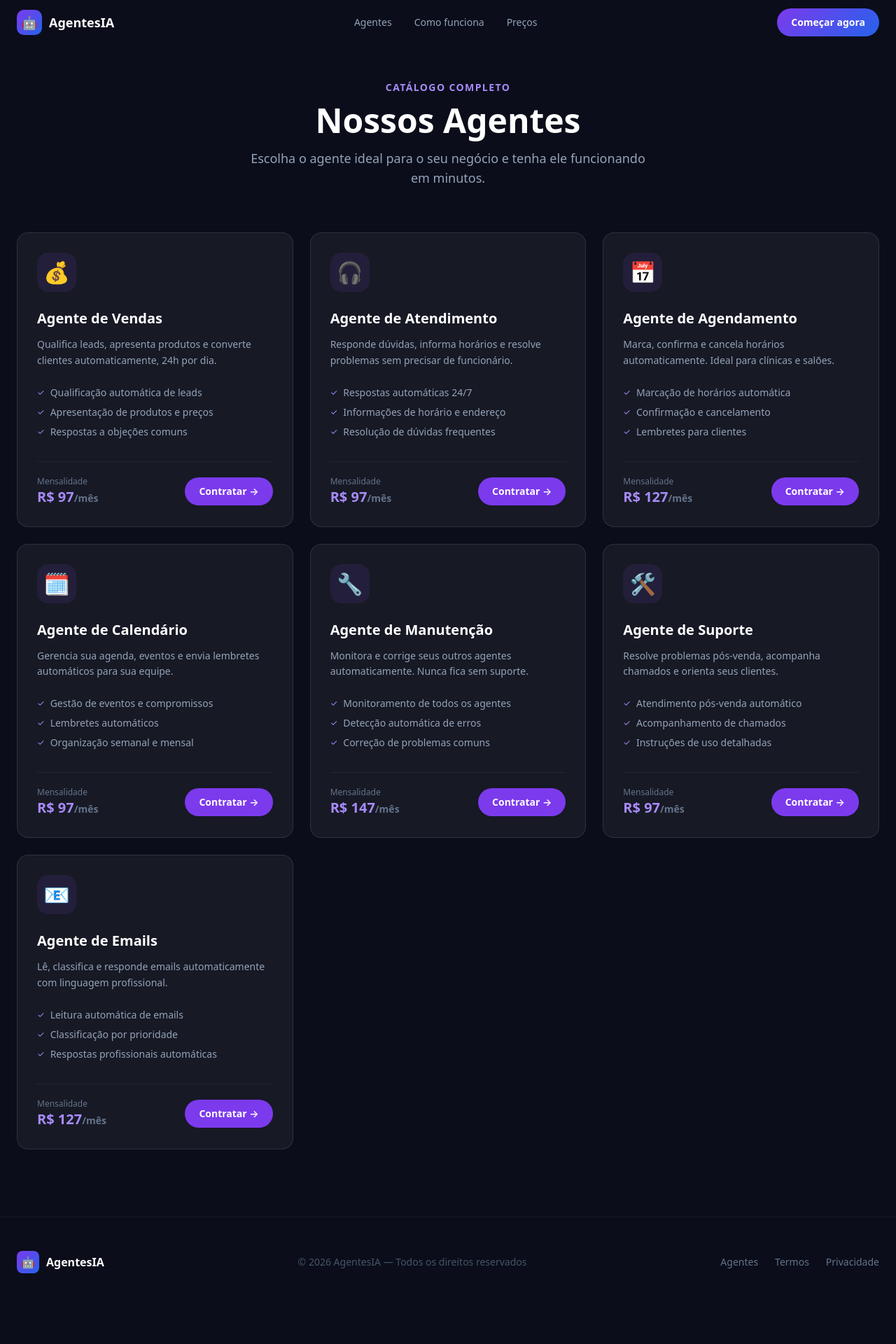
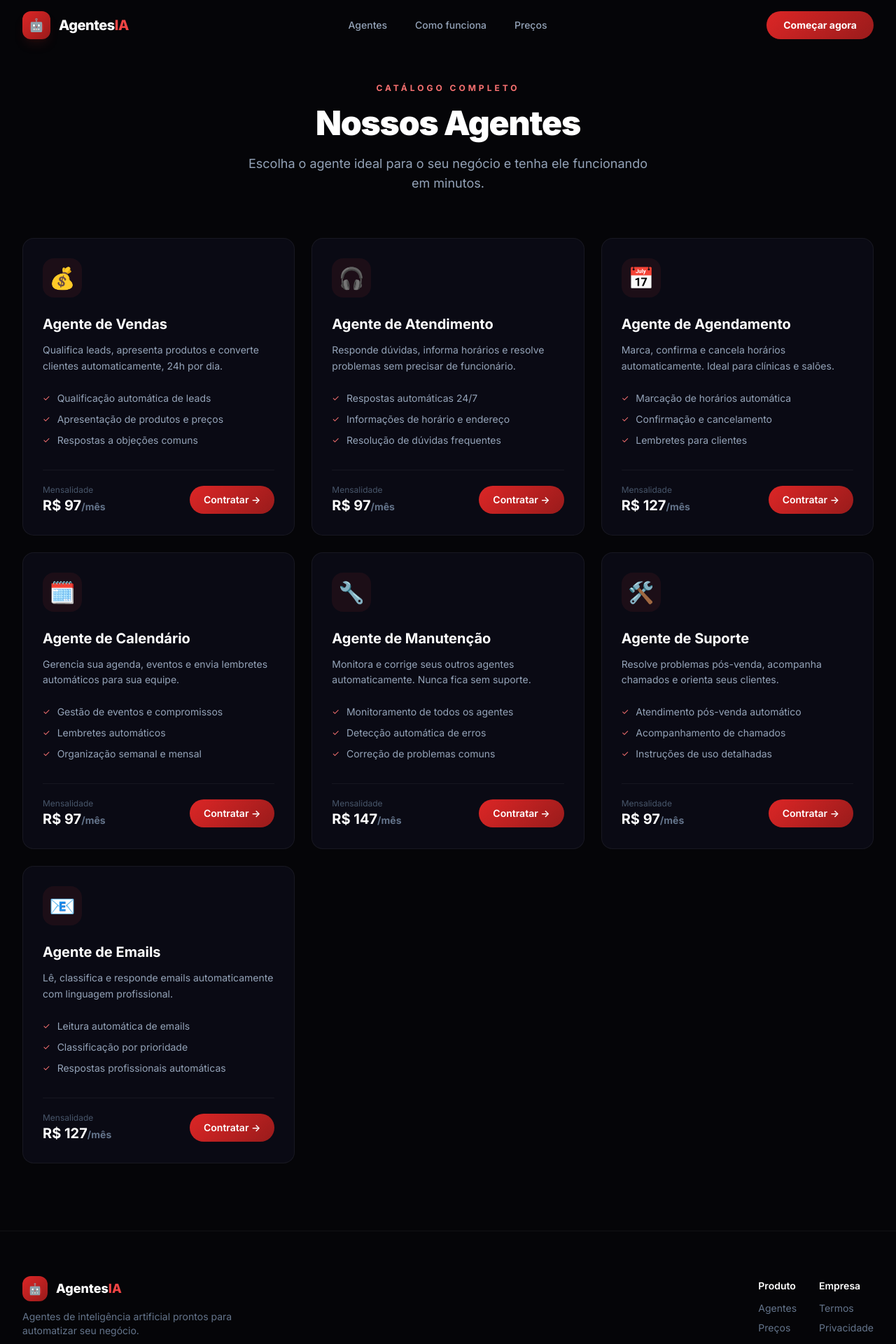
Before and after one commit to yannh933-a11y/Agentes-AI, a Next.js app in the folder frontend/: page /agentes in a window 1280 px wide. Shown: the top 1920 px of the page at 70% size. Before the commit the page ends 1867 px from the top, so only its background shows below. Built offline with nearby package versions, Linux system fonts and the light colour scheme.

Commit message:
design: redesign completo - nova paleta azul escuro/vermelho/preto/branco, todas as páginas responsivas, estilo inspirado Hostinger

```diff
--- a/frontend/src/app/agentes/page.js
+++ b/frontend/src/app/agentes/page.js
@@ -3,50 +3,50 @@ import { agentes } from '../../lib/agentes';
 
 export default function AgentesPage() {
   return (
-    <main className="pt-28 pb-24 px-6">
+    <main className="pt-28 pb-24 px-5 sm:px-8">
       <div className="max-w-7xl mx-auto">
 
         {/* Header */}
         <div className="text-center mb-16">
-          <span className="text-violet-400 text-sm font-semibold uppercase tracking-widest">Catálogo completo</span>
-          <h1 className="text-5xl font-bold text-white mt-3 mb-4">Nossos Agentes</h1>
-          <p className="text-slate-400 text-lg max-w-xl mx-auto">
+          <span className="text-red-400 text-xs font-bold uppercase tracking-[4px]">Catálogo completo</span>
+          <h1 className="text-4xl sm:text-5xl font-black text-white mt-4 mb-5 tracking-tight">Nossos Agentes</h1>
+          <p className="text-slate-400 text-base sm:text-lg max-w-xl mx-auto">
             Escolha o agente ideal para o seu negócio e tenha ele funcionando em minutos.
           </p>
         </div>
 
         {/* Grid */}
-        <div className="grid grid-cols-1 sm:grid-cols-2 lg:grid-cols-3 gap-6">
+        <div className="grid grid-cols-1 sm:grid-cols-2 lg:grid-cols-3 gap-5 sm:gap-6">
           {agentes.map((agente) => (
             <div
               key={agente.slug}
-              className="group bg-white/5 border border-white/10 rounded-2xl p-7 flex flex-col hover:border-violet-500/40 hover:bg-white/[0.08] transition"
+              className="card rounded-2xl p-7 flex flex-col group"
             >
-              <div className="w-14 h-14 bg-violet-500/10 rounded-2xl flex items-center justify-center text-3xl mb-6">
+              <div className="w-14 h-14 bg-red-500/[0.08] rounded-2xl flex items-center justify-center text-3xl mb-6">
                 {agente.emoji}
               </div>
-              <h2 className="text-white text-xl font-bold mb-3">{agente.nome}</h2>
+              <h2 className="text-white text-xl font-bold mb-3 group-hover:text-red-400 transition-colors">{agente.nome}</h2>
               <p className="text-slate-400 text-sm leading-relaxed flex-1 mb-6">{agente.descricao}</p>
 
-              <ul className="space-y-2 mb-8">
+              <ul className="space-y-2.5 mb-8">
                 {agente.funcionalidades.slice(0, 3).map((f) => (
-                  <li key={f} className="flex items-center gap-2 text-slate-400 text-sm">
-                    <span className="text-violet-400 text-xs">✓</span>
+                  <li key={f} className="flex items-center gap-2.5 text-slate-400 text-sm">
+                    <span className="text-red-400 text-xs">✓</span>
                     {f}
                   </li>
                 ))}
               </ul>
 
-              <div className="flex items-center justify-between mt-auto pt-5 border-t border-white/5">
+              <div className="flex items-center justify-between mt-auto pt-5 border-t border-white/[0.05]">
                 <div>
-                  <p className="text-slate-500 text-xs">Mensalidade</p>
-                  <p className="text-violet-400 font-bold text-xl">
+                  <p className="text-slate-600 text-xs">Mensalidade</p>
+                  <p className="text-white font-bold text-xl">
                     R$ {agente.preco}<span className="text-sm text-slate-500">/mês</span>
                   </p>
                 </div>
                 <Link
                   href={`/agentes/${agente.slug}`}
-                  className="bg-violet-600 hover:bg-violet-500 text-white font-semibold px-5 py-2.5 rounded-full text-sm transition"
+                  className="btn-primary font-semibold px-5 py-2.5 rounded-full text-sm no-underline"
                 >
                   Contratar →
                 </Link>
--- a/frontend/src/app/globals.css
+++ b/frontend/src/app/globals.css
@@ -2,7 +2,7 @@
 @tailwind components;
 @tailwind utilities;
 
-/* ─── Base ─── */
+/* ─── Reset ─── */
 * {
   box-sizing: border-box;
   margin: 0;
@@ -14,88 +14,111 @@ html {
 }
 
 body {
-  background-color: #0b0d1a;
+  background-color: #050508;
   color: #ffffff;
-  font-family: system-ui, -apple-system, 'Segoe UI', Roboto, sans-serif;
+  font-family: 'Inter', system-ui, -apple-system, 'Segoe UI', Roboto, sans-serif;
   -webkit-font-smoothing: antialiased;
   -moz-osx-font-smoothing: grayscale;
   overflow-x: hidden;
 }
 
-/* ─── Scrollbar sutil ─── */
-::-webkit-scrollbar {
-  width: 6px;
-}
-::-webkit-scrollbar-track {
-  background: #0b0d1a;
-}
-::-webkit-scrollbar-thumb {
-  background: #1e2035;
-  border-radius: 8px;
-}
-::-webkit-scrollbar-thumb:hover {
-  background: #2a2d4a;
-}
+/* ─── Scrollbar ─── */
+::-webkit-scrollbar { width: 5px; }
+::-webkit-scrollbar-track { background: #050508; }
+::-webkit-scrollbar-thumb { background: #1a1a2e; border-radius: 8px; }
+::-webkit-scrollbar-thumb:hover { background: #2a2a3e; }
 
 /* ─── Selection ─── */
 ::selection {
-  background: rgba(124, 58, 237, 0.3);
+  background: rgba(220, 38, 38, 0.35);
   color: #fff;
 }
 
-/* ─── Gradient text utility ─── */
-.text-gradient-purple {
-  background: linear-gradient(90deg, #a78bfa, #38bdf8);
+/* ─── Gradient text ─── */
+.text-gradient-main {
+  background: linear-gradient(135deg, #ff3333, #ffffff);
   -webkit-background-clip: text;
   -webkit-text-fill-color: transparent;
   background-clip: text;
 }
 
-/* ─── Button gradient ─── */
-.btn-gradient {
-  background: linear-gradient(135deg, #7c3aed, #2563eb);
+.text-gradient-red {
+  background: linear-gradient(90deg, #ef4444, #f87171);
+  -webkit-background-clip: text;
+  -webkit-text-fill-color: transparent;
+  background-clip: text;
+}
+
+/* ─── Button primary ─── */
+.btn-primary {
+  background: linear-gradient(135deg, #dc2626, #991b1b);
+  color: #fff;
   transition: all 0.3s ease;
 }
-.btn-gradient:hover {
-  opacity: 0.9;
-  transform: translateY(-1px);
-  box-shadow: 0 8px 30px rgba(124, 58, 237, 0.3);
+.btn-primary:hover {
+  background: linear-gradient(135deg, #ef4444, #b91c1c);
+  transform: translateY(-2px);
+  box-shadow: 0 8px 32px rgba(220, 38, 38, 0.35);
 }
 
-/* ─── Card base ─── */
-.card-dark {
-  background: #131629;
-  border: 1px solid rgba(255, 255, 255, 0.08);
+/* ─── Button secondary (outline) ─── */
+.btn-outline {
+  border: 1px solid rgba(255, 255, 255, 0.12);
+  color: #94a3b8;
   transition: all 0.3s ease;
 }
-.card-dark:hover {
-  border-color: rgba(124, 58, 237, 0.25);
-  background: #161a30;
+.btn-outline:hover {
+  border-color: rgba(220, 38, 38, 0.4);
+  color: #fff;
+  background: rgba(220, 38, 38, 0.06);
+}
+
+/* ─── Cards ─── */
+.card {
+  background: #0a0a14;
+  border: 1px solid rgba(255, 255, 255, 0.06);
+  transition: all 0.35s ease;
+}
+.card:hover {
+  border-color: rgba(220, 38, 38, 0.2);
+  background: #0e0e1a;
+  transform: translateY(-2px);
+}
+
+/* ─── Section alternate bg ─── */
+.section-alt {
+  background: #08080e;
 }
 
 /* ─── Hero glow ─── */
 .hero-glow {
-  background: radial-gradient(ellipse at 50% 0%, rgba(124, 58, 237, 0.12) 0%, transparent 60%);
+  background:
+    radial-gradient(ellipse at 30% -10%, rgba(220, 38, 38, 0.08) 0%, transparent 50%),
+    radial-gradient(ellipse at 70% 0%, rgba(30, 58, 95, 0.15) 0%, transparent 50%);
 }
 
 /* ─── CTA glow ─── */
 .cta-glow {
-  background: linear-gradient(135deg, rgba(124, 58, 237, 0.15), rgba(37, 99, 235, 0.1));
-  box-shadow: 0 0 80px rgba(124, 58, 237, 0.08);
+  background: linear-gradient(135deg, rgba(220, 38, 38, 0.08), rgba(30, 58, 95, 0.12));
+  border: 1px solid rgba(220, 38, 38, 0.15);
 }
 
-/* ─── Animações suaves ─── */
-@keyframes fadeInUp {
-  from {
-    opacity: 0;
-    transform: translateY(20px);
-  }
-  to {
-    opacity: 1;
-    transform: translateY(0);
-  }
+/* ─── Divider glow line ─── */
+.divider-glow {
+  height: 1px;
+  background: linear-gradient(90deg, transparent, rgba(220, 38, 38, 0.2), rgba(30, 58, 95, 0.2), transparent);
 }
 
+/* ─── Animations ─── */
+@keyframes fadeInUp {
+  from { opacity: 0; transform: translateY(24px); }
+  to { opacity: 1; transform: translateY(0); }
+}
 .animate-fade-in-up {
   animation: fadeInUp 0.6s ease-out forwards;
 }
+
+@keyframes pulse-glow {
+  0%, 100% { box-shadow: 0 0 20px rgba(220, 38, 38, 0.1); }
+  50% { box-shadow: 0 0 40px rgba(220, 38, 38, 0.2); }
+}
--- a/frontend/src/app/layout.js
+++ b/frontend/src/app/layout.js
@@ -8,8 +8,11 @@ export default function RootLayout({ children }) {
     <html lang="pt-BR">
       <head>
         <title>AgentesIA — Automatize seu negócio com Inteligência Artificial</title>
-        <meta name="description" content="Agentes de IA prontos para o seu negócio." />
+        <meta name="description" content="Agentes de IA prontos para o seu negócio. Atendimento 24h, vendas e agendamentos automáticos." />
         <meta name="viewport" content="width=device-width, initial-scale=1" />
+        <link rel="preconnect" href="https://fonts.googleapis.com" />
+        <link rel="preconnect" href="https://fonts.gstatic.com" crossOrigin="anonymous" />
+        <link href="https://fonts.googleapis.com/css2?family=Inter:wght@400;500;600;700;800;900&display=swap" rel="stylesheet" />
       </head>
       <body>
         <Navbar />
@@ -20,6 +23,9 @@ export default function RootLayout({ children }) {
   );
 }
 
+/* ═══════════════════════════════════════════
+   NAVBAR
+   ═══════════════════════════════════════════ */
 function Navbar() {
   const [open, setOpen] = useState(false);
   const [scrolled, setScrolled] = useState(false);
@@ -30,145 +36,139 @@ function Navbar() {
     return () => window.removeEventListener('scroll', onScroll);
   }, []);
 
-  // Fecha menu ao clicar em link
-  const closeMenu = () => setOpen(false);
+  const close = () => setOpen(false);
+
+  const links = [
+    ['Agentes', '/agentes'],
+    ['Como funciona', '/#como-funciona'],
+    ['Preços', '/#precos'],
+  ];
 
   return (
     <header
       className={`fixed top-0 left-0 right-0 z-50 transition-all duration-300 ${
         scrolled
-          ? 'bg-[#0b0d1a]/95 backdrop-blur-xl border-b border-white/[0.06] shadow-lg shadow-black/20'
+          ? 'bg-[#050508]/90 backdrop-blur-2xl border-b border-white/[0.05] shadow-xl shadow-black/30'
           : 'bg-transparent'
       }`}
     >
-      <div className="max-w-7xl mx-auto px-4 sm:px-6 h-16 flex items-center justify-between">
+      <div className="max-w-7xl mx-auto px-5 sm:px-8 h-[72px] flex items-center justify-between">
         {/* Logo */}
-        <Link href="/" className="flex items-center gap-2.5 no-underline" onClick={closeMenu}>
-          <div className="w-9 h-9 btn-gradient rounded-[10px] flex items-center justify-center text-lg">
+        <Link href="/" className="flex items-center gap-3 no-underline group" onClick={close}>
+          <div className="w-10 h-10 bg-gradient-to-br from-red-600 to-red-800 rounded-xl flex items-center justify-center text-lg shadow-lg shadow-red-900/20 group-hover:shadow-red-600/30 transition-shadow">
             🤖
           </div>
-          <span className="font-extrabold text-lg text-white">AgentesIA</span>
+          <span className="font-extrabold text-xl text-white tracking-tight">
+            Agentes<span className="text-red-500">IA</span>
+          </span>
         </Link>
 
-        {/* Nav Desktop */}
-        <nav className="hidden md:flex items-center gap-8">
-          {[
-            ['Agentes', '/agentes'],
-            ['Como funciona', '/#como-funciona'],
-            ['Preços', '/#precos'],
-          ].map(([label, href]) => (
+        {/* Desktop nav */}
+        <nav className="hidden md:flex items-center gap-10">
+          {links.map(([label, href]) => (
             <Link
               key={label}
               href={href}
-              className="text-slate-400 hover:text-white text-sm font-medium transition-colors no-underline"
+              className="text-slate-400 hover:text-white text-sm font-medium transition-colors no-underline relative after:absolute after:bottom-[-4px] after:left-0 after:w-0 after:h-[2px] after:bg-red-500 after:transition-all hover:after:w-full"
             >
               {label}
             </Link>
           ))}
         </nav>
 
-        {/* CTA Desktop */}
+        {/* Desktop CTA */}
         <Link
           href="/agentes"
-          className="hidden md:inline-flex btn-gradient text-white font-bold px-5 py-2.5 rounded-full text-sm no-underline"
+          className="hidden md:inline-flex btn-primary font-bold px-6 py-2.5 rounded-full text-sm no-underline"
         >
           Começar agora
         </Link>
 
-        {/* Hamburger Mobile */}
+        {/* Hamburger */}
         <button
           onClick={() => setOpen(!open)}
-          className="md:hidden flex flex-col justify-center items-center w-10 h-10 gap-1.5 bg-transparent border-none cursor-pointer"
+          className="md:hidden flex flex-col justify-center items-center w-10 h-10 gap-[5px] bg-transparent border-none cursor-pointer"
           aria-label="Menu"
         >
-          <span
-            className={`block w-5 h-[2px] bg-white transition-all duration-300 ${
-              open ? 'rotate-45 translate-y-[5px]' : ''
-            }`}
-          />
-          <span
-            className={`block w-5 h-[2px] bg-white transition-all duration-300 ${
-              open ? 'opacity-0' : ''
-            }`}
-          />
-          <span
-            className={`block w-5 h-[2px] bg-white transition-all duration-300 ${
-              open ? '-rotate-45 -translate-y-[5px]' : ''
-            }`}
-          />
+          <span className={`block w-5 h-[2px] bg-white rounded transition-all duration-300 ${open ? 'rotate-45 translate-y-[7px]' : ''}`} />
+          <span className={`block w-5 h-[2px] bg-white rounded transition-all duration-300 ${open ? 'opacity-0' : ''}`} />
+          <span className={`block w-5 h-[2px] bg-white rounded transition-all duration-300 ${open ? '-rotate-45 -translate-y-[7px]' : ''}`} />
         </button>
       </div>
 
-      {/* Menu Mobile */}
-      <div
-        className={`md:hidden overflow-hidden transition-all duration-300 bg-[#0b0d1a]/98 backdrop-blur-xl border-b border-white/[0.06] ${
-          open ? 'max-h-80 opacity-100' : 'max-h-0 opacity-0'
-        }`}
-      >
-        <nav className="flex flex-col px-6 py-6 gap-4">
-          {[
-            ['Agentes', '/agentes'],
-            ['Como funciona', '/#como-funciona'],
-            ['Preços', '/#precos'],
-          ].map(([label, href]) => (
+      {/* Mobile menu */}
+      <div className={`md:hidden overflow-hidden transition-all duration-300 bg-[#050508]/98 backdrop-blur-2xl ${open ? 'max-h-96 opacity-100 border-b border-white/[0.05]' : 'max-h-0 opacity-0'}`}>
+        <nav className="flex flex-col px-6 py-6 gap-1">
+          {links.map(([label, href]) => (
             <Link
               key={label}
               href={href}
-              onClick={closeMenu}
-              className="text-slate-300 hover:text-white text-base font-medium transition-colors no-underline py-2"
+              onClick={close}
+              className="text-slate-300 hover:text-white text-base font-medium no-underline py-3 px-3 rounded-xl hover:bg-white/[0.03] transition-all"
             >
               {label}
             </Link>
           ))}
+          <div className="mt-4 pt-4 border-t border-white/[0.06]">
             <Link
               href="/agentes"
-            onClick={closeMenu}
-            className="btn-gradient text-white font-bold px-5 py-3 rounded-full text-sm no-underline text-center mt-2"
+              onClick={close}
+              className="btn-primary font-bold px-6 py-3.5 rounded-full text-sm no-underline text-center block"
             >
               Começar agora →
             </Link>
+          </div>
         </nav>
       </div>
     </header>
   );
 }
 
+/* ═══════════════════════════════════════════
+   FOOTER
+   ═══════════════════════════════════════════ */
 function Footer() {
   return (
-    <footer className="border-t border-white/[0.06] bg-[#0b0d1a]">
-      <div className="max-w-7xl mx-auto px-4 sm:px-6 py-10 md:py-12">
-        <div className="flex flex-col md:flex-row items-center justify-between gap-6">
-          {/* Logo */}
-          <div className="flex items-center gap-2.5">
-            <div className="w-8 h-8 btn-gradient rounded-lg flex items-center justify-center text-base">
-              🤖
+    <footer className="border-t border-white/[0.05] bg-[#050508]">
+      <div className="max-w-7xl mx-auto px-5 sm:px-8 py-12 md:py-16">
+        {/* Top */}
+        <div className="flex flex-col md:flex-row items-start md:items-center justify-between gap-8 mb-10">
+          <div>
+            <div className="flex items-center gap-3 mb-3">
+              <div className="w-9 h-9 bg-gradient-to-br from-red-600 to-red-800 rounded-xl flex items-center justify-center text-base">🤖</div>
+              <span className="font-extrabold text-lg text-white">Agentes<span className="text-red-500">IA</span></span>
             </div>
-            <span className="font-bold text-white">AgentesIA</span>
+            <p className="text-slate-500 text-sm max-w-xs">Agentes de inteligência artificial prontos para automatizar seu negócio.</p>
           </div>
 
-          {/* Copyright */}
-          <p className="text-slate-600 text-sm text-center">
-            © {new Date().getFullYear()} AgentesIA — Todos os direitos reservados
-          </p>
-
-          {/* Links */}
-          <div className="flex gap-6">
-            {[
-              ['Agentes', '/agentes'],
-              ['Termos', '#'],
-              ['Privacidade', '#'],
-            ].map(([label, href]) => (
-              <Link
-                key={label}
-                href={href}
-                className="text-slate-500 hover:text-slate-300 text-sm no-underline transition-colors"
-              >
-                {label}
-              </Link>
+          <div className="flex flex-wrap gap-8">
+            <div>
+              <p className="text-white font-semibold text-sm mb-3">Produto</p>
+              <div className="flex flex-col gap-2">
+                {[['Agentes', '/agentes'], ['Preços', '/#precos']].map(([l, h]) => (
+                  <Link key={l} href={h} className="text-slate-500 hover:text-slate-300 text-sm no-underline transition-colors">{l}</Link>
+                ))}
+              </div>
+            </div>
+            <div>
+              <p className="text-white font-semibold text-sm mb-3">Empresa</p>
+              <div className="flex flex-col gap-2">
+                {[['Termos', '#'], ['Privacidade', '#']].map(([l, h]) => (
+                  <Link key={l} href={h} className="text-slate-500 hover:text-slate-300 text-sm no-underline transition-colors">{l}</Link>
                 ))}
               </div>
             </div>
           </div>
+        </div>
+
+        {/* Divider */}
+        <div className="divider-glow mb-6" />
+
+        {/* Bottom */}
+        <p className="text-slate-600 text-xs text-center sm:text-left">
+          © {new Date().getFullYear()} AgentesIA — Todos os direitos reservados
+        </p>
+      </div>
     </footer>
   );
 }
```
Also changed, not shown: frontend/src/app/agentes/[slug]/page.js (+19 -19 lines), frontend/src/app/checkout/page.js (+20 -20 lines), frontend/src/app/page.js (+122 -90 lines). Lines whose indentation alone changed are shown as unchanged.
